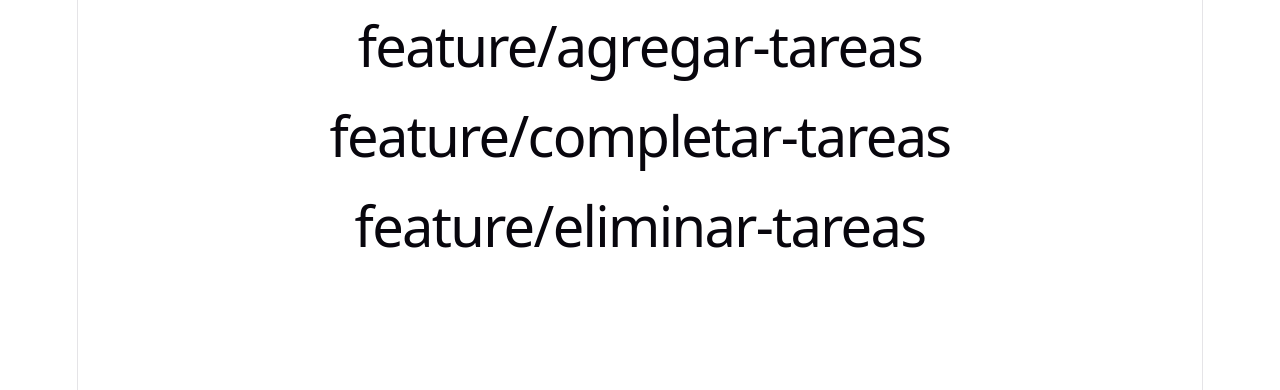
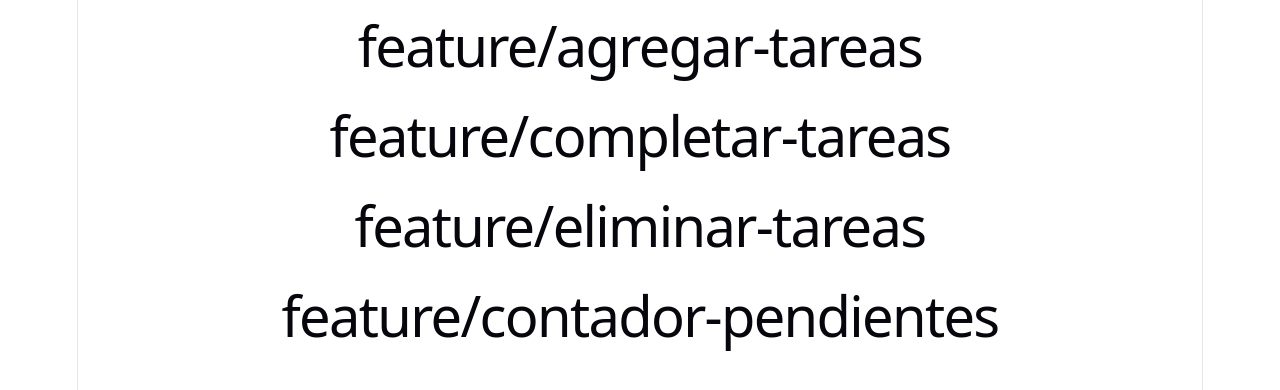
Before and after one commit to bonettrenzo/act4-todo-app, a React (Vite) app: page / in a window 1280 px wide. Shown: the top 390 px of the page. Built offline with nearby package versions, Linux system fonts and the light colour scheme.

Commit message:
feat: se agrego un contador visual de las tareas pendientes

```diff
--- a/src/App.jsx
+++ b/src/App.jsx
@@ -8,6 +8,7 @@ function App() {
       <h1>feature/agregar-tareas</h1>
       <h1>feature/completar-tareas</h1>
       <h1>feature/eliminar-tareas</h1>
+      <h1>feature/contador-pendientes</h1>
     </>
 
   )
```
